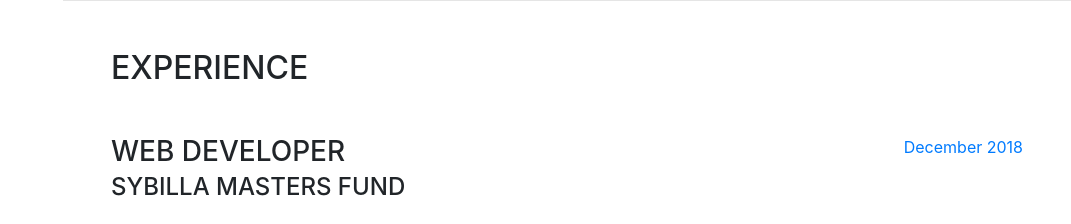
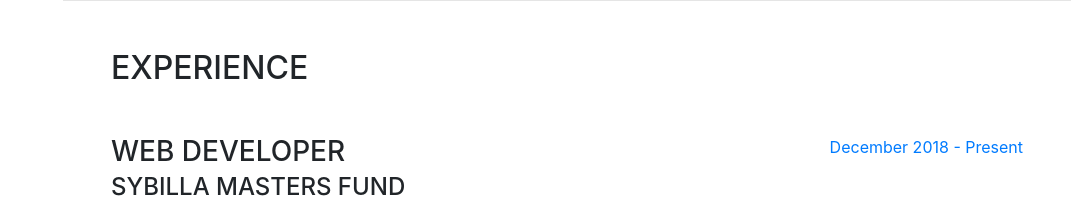
Before and after one commit to sybillamastersfund/sampossible.github.io, a website with bundled scripts: page index.html in a window 1280 px wide. Shown: the part 800-1024 px from the top of the page, without its empty margins (209-1280 px from the left). Built offline with nearby package versions, Linux system fonts and the light colour scheme; a web font is replaced by a local one.

Commit message:
Update index.html

```diff
--- a/index.html
+++ b/index.html
@@ -100,7 +100,7 @@
               <p>Work as a web developer for the venture capitalist fund that invests in companies with dominant female founders. </p>
             </div>
             <div class="resume-date text-md-right">
-              <span class="text-primary">December 2018</span>
+              <span class="text-primary">December 2018 - Present</span>
             </div>
           </div>
 
```
